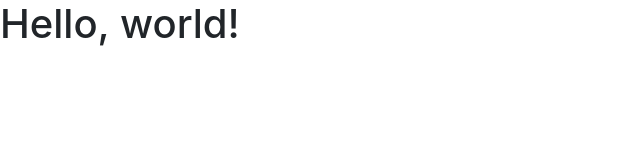
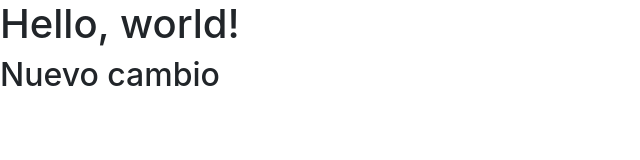
Before and after one commit to jorgi710/practica-git-hub, a plain HTML site: page index.html in a window 1280 px wide. Shown: the whole page, without its empty margins (0-640 px from the left). Drawn offline with nearby package versions, Linux system fonts and the light colour scheme.

Commit message:
Agregamos un h2

```diff
--- a/index.html
+++ b/index.html
@@ -12,6 +12,7 @@
   </head>
   <body>
     <h1>Hello, world!</h1>
+    <h2>Nuevo cambio</h2>
 
     <!-- Optional JavaScript; choose one of the two! -->
 
```
